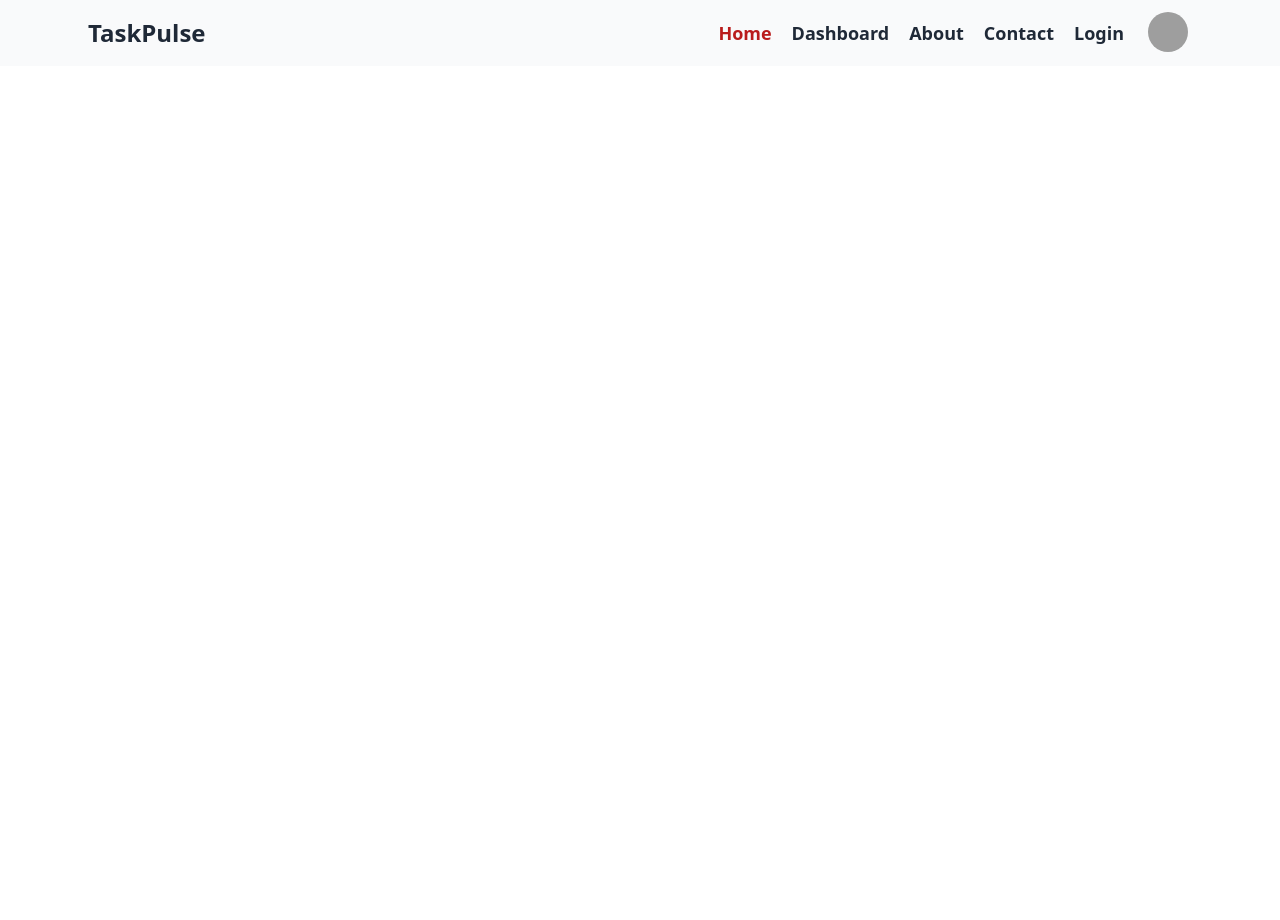
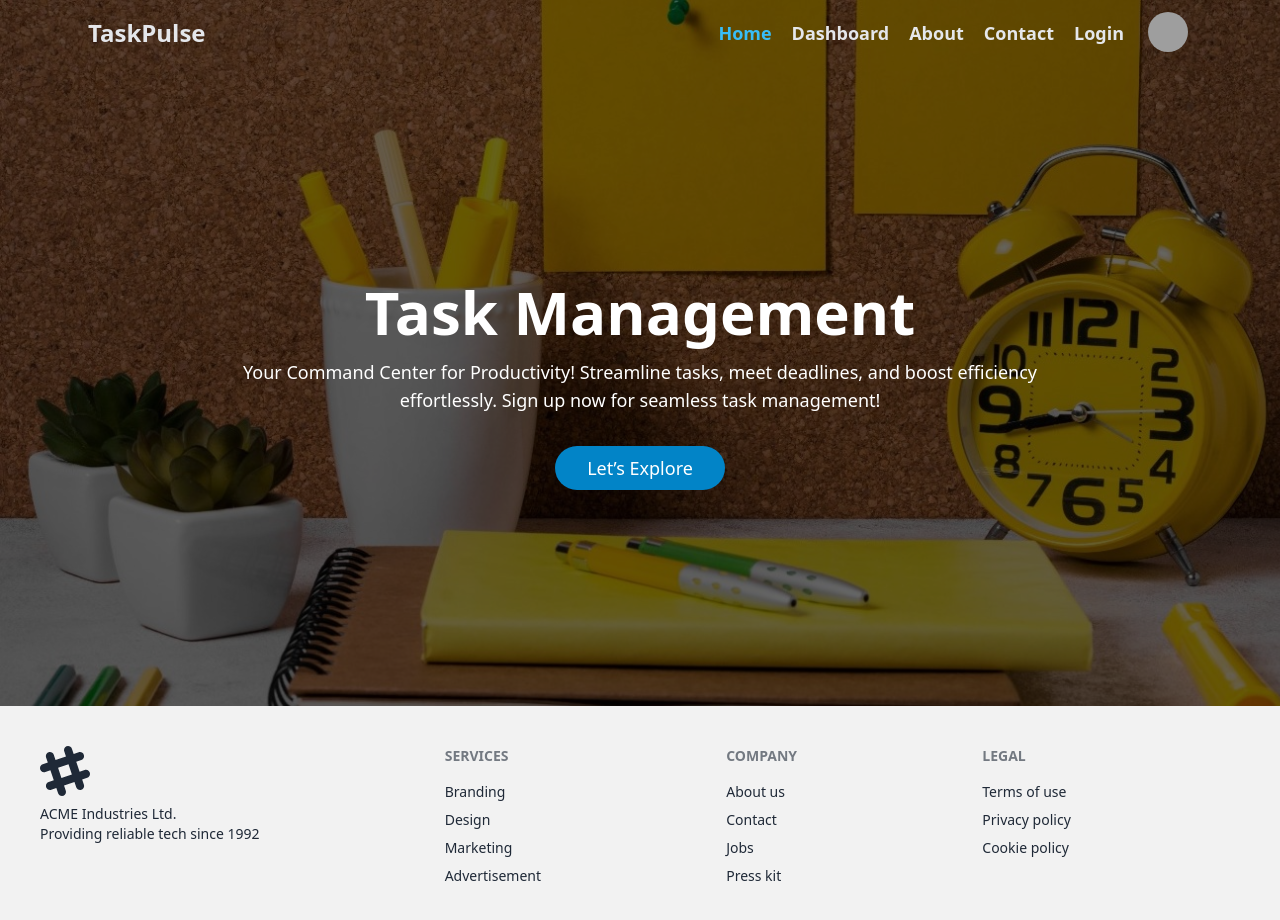
Before and after one commit to atikur28/task-management-client, a React (Vite) app: page / in a window 1280 px wide. Shown: the top 920 px of the page. Before the commit the page ends 800 px from the top, so only its background shows below. Built offline with nearby package versions, Linux system fonts and the light colour scheme; no server answers; grey boxes are pictures that could not be loaded.

Commit message:
Banner added to the home page

```diff
--- a/src/pages/Dashboard/Dashboard.jsx
+++ b/src/pages/Dashboard/Dashboard.jsx
@@ -3,7 +3,7 @@
 const Dashboard = () => {
   return (
     <div>
-      <div className="bg-gray-50">
+      <div className="bg-sky-700">
         <Navbar></Navbar>
       </div>
     </div>
--- a/src/pages/Home/Home.jsx
+++ b/src/pages/Home/Home.jsx
@@ -1,11 +1,22 @@
 import Navbar from "../SharedPages/Navbar";
+import home_banner from "../../assets/images/home/home-banner.jpg";
+import HomeBanner from "./HomeBanner/HomeBanner";
+import Footer from "../SharedPages/Footer";
 
 const Home = () => {
   return (
     <div>
-      <div className="bg-gray-50">
+      <div style={{
+          background:
+            `url(${home_banner}), linear-gradient(rgba(0,0,0,0.6),rgba(0,0,0,0.6))`,
+          backgroundRepeat: "no-repeat",
+          backgroundSize: "cover",
+          backgroundBlendMode: "overlay",
+        }}>
         <Navbar></Navbar>
+        <HomeBanner></HomeBanner>
       </div>
+      <Footer></Footer>
     </div>
   );
 };
--- /dev/null
+++ b/src/pages/Home/HomeBanner/HomeBanner.jsx
@@ -0,0 +1,25 @@
+import { Link } from "react-router-dom";
+
+const HomeBanner = () => {
+  return (
+    <div className="h-[80vh] flex justify-center items-center">
+      <div className="text-center" data-aos="flip-left">
+        <h1 className="text-3xl md:text-6xl font-bold text-white">
+          Task Management
+        </h1>
+        <p className="md:text-lg text-white text-center max-w-[800px] mx-auto mt-4">
+          Your Command Center for Productivity! Streamline tasks, meet
+          deadlines, and boost efficiency effortlessly. Sign up now for seamless
+          task management!
+        </p>
+        <Link to="/dashboard">
+          <button className="text-white bg-sky-600 hover:bg-sky-700 py-2 px-8 text-sm md:text-lg font-medium mt-8 rounded-full">
+            Let’s Explore
+          </button>
+        </Link>
+      </div>
+    </div>
+  );
+};
+
+export default HomeBanner;
--- a/src/pages/Login/Login.jsx
+++ b/src/pages/Login/Login.jsx
@@ -37,7 +37,7 @@
   };
   return (
     <div>
-      <div className="bg-gray-50">
+      <div className="bg-sky-700">
         <Navbar></Navbar>
       </div>
       <div className="lg:flex justify-center items-center my-20">
--- a/src/pages/Register/Register.jsx
+++ b/src/pages/Register/Register.jsx
@@ -64,7 +64,7 @@
   };
   return (
     <div>
-      <div className="bg-gray-50">
+      <div className="bg-sky-700">
         <Navbar></Navbar>
       </div>
       <div className="lg:flex justify-center items-center my-20">
--- /dev/null
+++ b/src/pages/SharedPages/Footer.jsx
@@ -0,0 +1,46 @@
+const Footer = () => {
+  return (
+    <footer className="footer p-10 bg-base-200 text-base-content">
+      <aside>
+        <svg
+          width="50"
+          height="50"
+          viewBox="0 0 24 24"
+          xmlns="http://www.w3.org/2000/svg"
+          fillRule="evenodd"
+          clipRule="evenodd"
+          className="fill-current"
+        >
+          <path d="M22.672 15.226l-2.432.811.841 2.515c.33 1.019-.209 2.127-1.23 2.456-1.15.325-2.148-.321-2.463-1.226l-.84-2.518-5.013 1.677.84 2.517c.391 1.203-.434 2.542-1.831 2.542-.88 0-1.601-.564-1.86-1.314l-.842-2.516-2.431.809c-1.135.328-2.145-.317-2.463-1.229-.329-1.018.211-2.127 1.231-2.456l2.432-.809-1.621-4.823-2.432.808c-1.355.384-2.558-.59-2.558-1.839 0-.817.509-1.582 1.327-1.846l2.433-.809-.842-2.515c-.33-1.02.211-2.129 1.232-2.458 1.02-.329 2.13.209 2.461 1.229l.842 2.515 5.011-1.677-.839-2.517c-.403-1.238.484-2.553 1.843-2.553.819 0 1.585.509 1.85 1.326l.841 2.517 2.431-.81c1.02-.33 2.131.211 2.461 1.229.332 1.018-.21 2.126-1.23 2.456l-2.433.809 1.622 4.823 2.433-.809c1.242-.401 2.557.484 2.557 1.838 0 .819-.51 1.583-1.328 1.847m-8.992-6.428l-5.01 1.675 1.619 4.828 5.011-1.674-1.62-4.829z"></path>
+        </svg>
+        <p>
+          ACME Industries Ltd.
+          <br />
+          Providing reliable tech since 1992
+        </p>
+      </aside>
+      <nav>
+        <header className="footer-title">Services</header>
+        <a className="link link-hover">Branding</a>
+        <a className="link link-hover">Design</a>
+        <a className="link link-hover">Marketing</a>
+        <a className="link link-hover">Advertisement</a>
+      </nav>
+      <nav>
+        <header className="footer-title">Company</header>
+        <a className="link link-hover">About us</a>
+        <a className="link link-hover">Contact</a>
+        <a className="link link-hover">Jobs</a>
+        <a className="link link-hover">Press kit</a>
+      </nav>
+      <nav>
+        <header className="footer-title">Legal</header>
+        <a className="link link-hover">Terms of use</a>
+        <a className="link link-hover">Privacy policy</a>
+        <a className="link link-hover">Cookie policy</a>
+      </nav>
+    </footer>
+  );
+};
+
+export default Footer;
--- a/src/pages/SharedPages/Navbar.jsx
+++ b/src/pages/SharedPages/Navbar.jsx
@@ -18,7 +18,7 @@
         <NavLink
           to="/"
           className={({ isActive, isPending }) =>
-            isPending ? "pending" : isActive ? "text-red-700" : ""
+            isPending ? "pending" : isActive ? "text-sky-400" : ""
           }
         >
           Home
@@ -28,7 +28,7 @@
         <NavLink
           to="/dashboard"
           className={({ isActive, isPending }) =>
-            isPending ? "pending" : isActive ? "text-red-700" : ""
+            isPending ? "pending" : isActive ? "text-sky-400" : ""
           }
         >
           Dashboard
@@ -38,7 +38,7 @@
         <NavLink
           to="/about"
           className={({ isActive, isPending }) =>
-            isPending ? "pending" : isActive ? "text-red-700" : ""
+            isPending ? "pending" : isActive ? "text-sky-400" : ""
           }
         >
           About
@@ -48,7 +48,7 @@
         <NavLink
           to="/contact"
           className={({ isActive, isPending }) =>
-            isPending ? "pending" : isActive ? "text-red-700" : ""
+            isPending ? "pending" : isActive ? "text-sky-400" : ""
           }
         >
           Contact
@@ -63,7 +63,7 @@
           <NavLink
             to="/login"
             className={({ isActive, isPending }) =>
-              isPending ? "pending" : isActive ? "text-red-700" : ""
+              isPending ? "pending" : isActive ? "text-sky-400" : ""
             }
           >
             Login
@@ -81,7 +81,7 @@
               xmlns="http://www.w3.org/2000/svg"
               fill="none"
               viewBox="0 0 24 24"
-              className="inline-block w-5 h-5 stroke-current"
+              className="inline-block w-5 h-5 stroke-current text-gray-200"
             >
               <path
                 strokeLinecap="round"
@@ -98,12 +98,12 @@
             {navLinks}
           </ul>
         </div>
-        <Link to="/" className="text-2xl font-bold lg:ml-20">
+        <Link to="/" className="text-2xl text-gray-200 font-bold lg:ml-20">
           TaskPulse
         </Link>
       </div>
       <div className="navbar-end flex justify-end items-center gap-5 lg:mr-20">
-        <ul className="hidden lg:flex justify-center items-center gap-5 text-lg font-semibold">
+        <ul className="hidden lg:flex justify-center items-center gap-5 text-gray-200 text-lg font-semibold">
           {navLinks}
         </ul>
         <div className="dropdown dropdown-end">
```
Also changed, not shown: src/assets/images/home/home-banner.jpg (added).
